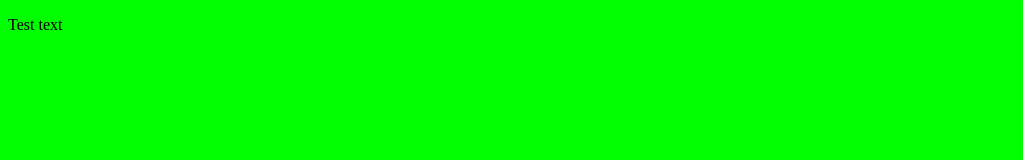
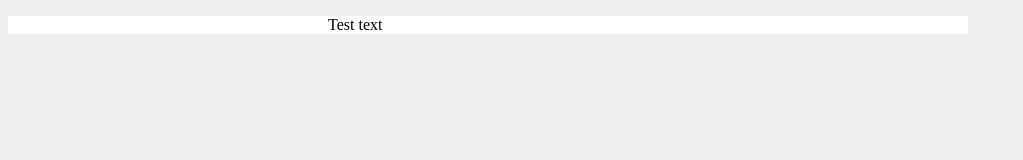
Before and after one commit to yayihaveroux/Montys-database-entry, a plain HTML site: page index.html in a window 1280 px wide. Shown: the whole page, without its empty margins (0-1023 px from the left). Drawn offline with Linux system fonts and the light colour scheme.

Commit message:
Update index.html

```diff
--- a/index.html
+++ b/index.html
@@ -6,11 +6,21 @@
     </title>
     <style>
       body {
-        background: #00FF00;
+        background: #00000011;
+        width: 100vw;
+        height: 100vh;
+      }
+      .main {
+        background: #FFF;
+        width: 50vw;
+        padding-left: 25vw;
+        height: fit-content;
       }
     </style>
   </head>
   <body>
-    <p> Test text </p>
+    <div class="main">
+      <p> Test text </p>
+    </div>
   </body>
 </html>
```
